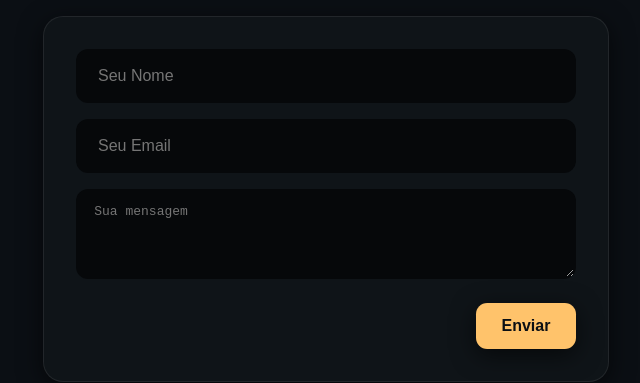
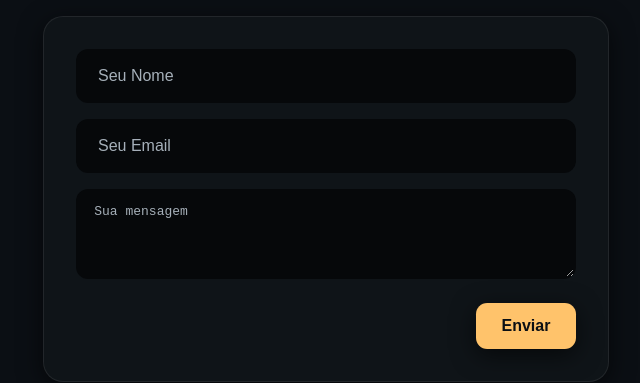
Before and after one commit to Emersonpinho/siteAgenciaTozzo, a plain HTML site: page index.html in a window 1280 px wide. Shown: the part 3696-4079 px from the top of the page, 314-954 px from the left. Drawn offline with Linux system fonts and the light colour scheme.

Commit message:
Alteração feita com sucesso

```diff
--- a/styles.css
+++ b/styles.css
@@ -874,6 +874,7 @@ html[data-theme="dark"] .faq-question:hover {
   margin: 0 auto;
   padding: 2em;
   background: var(--card-bg);
+  color: var(--text);
   border-radius: 20px;
   box-shadow: var(--shadow);
   border: 1px solid rgba(0, 0, 0, 0.05);
@@ -891,6 +892,14 @@ html[data-theme="dark"] .faq-question:hover {
   transition: all 0.2s ease;
   width: 100%;
   box-sizing: border-box;
+  color: inherit;
+  caret-color: currentColor;
+}
+
+.contato-form input::placeholder,
+.contato-form textarea::placeholder {
+  color: var(--muted);
+  opacity: 0.9;
 }
 
 .contato-form input:focus,
```
